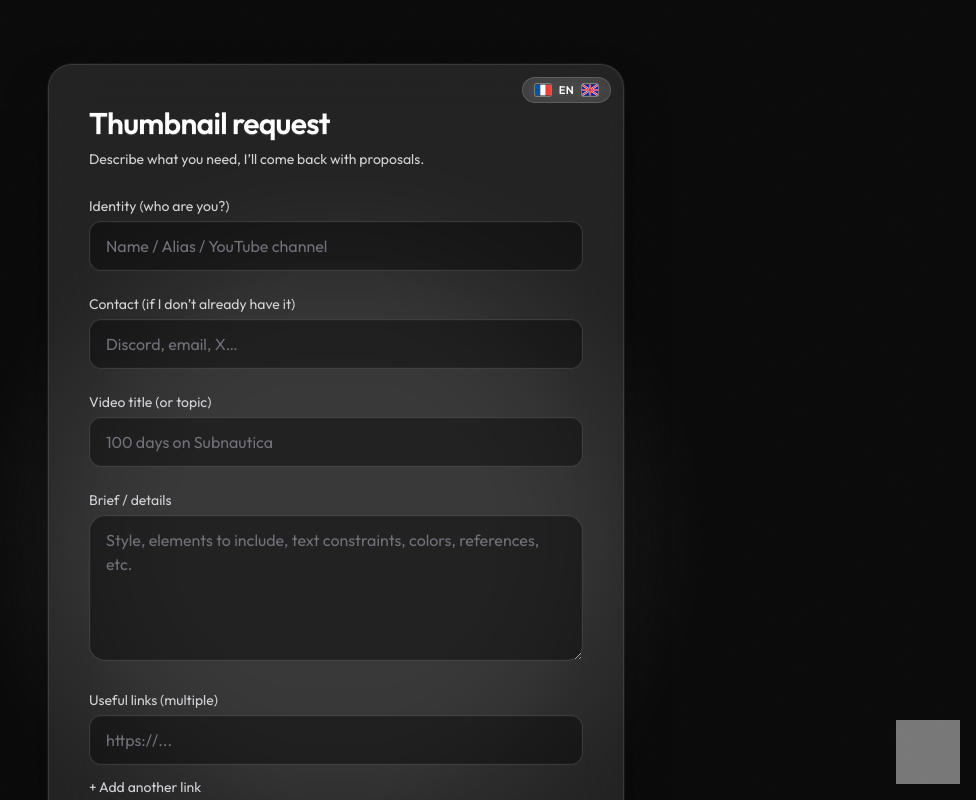
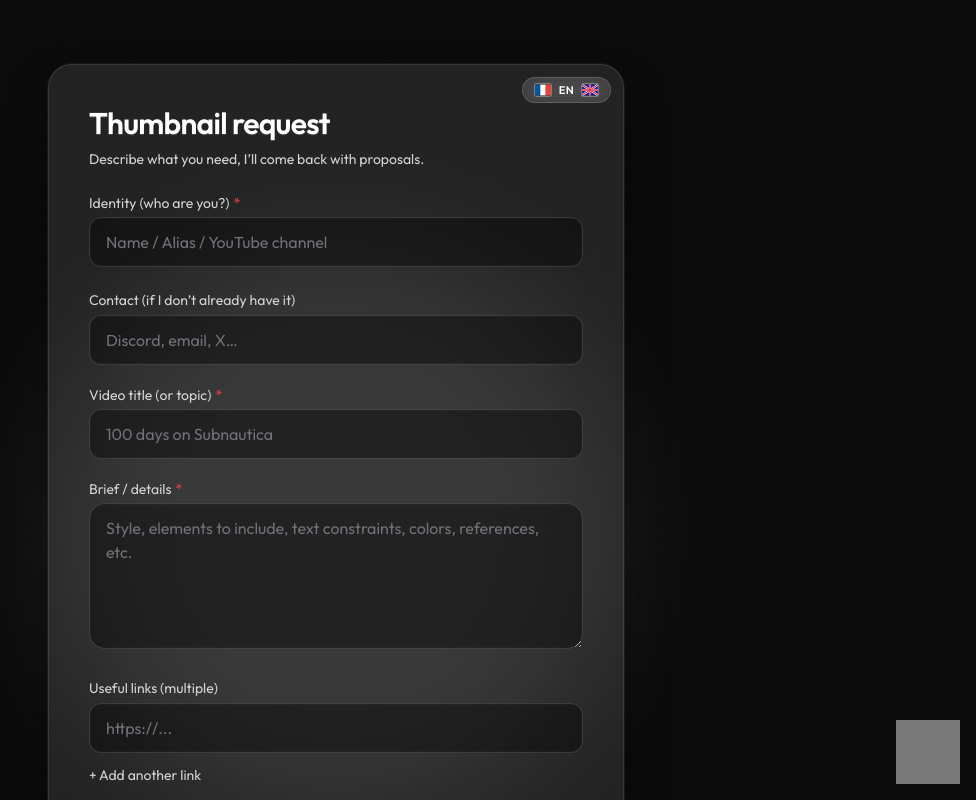
Before and after one commit to munoa/mwunh, a Next.js app: page / in a window 1280 px wide. Shown: the top 800 px of the page, without its empty margins (304-1280 px from the left). Built offline with nearby package versions, Linux system fonts and the light colour scheme; grey boxes are pictures that could not be loaded.

Commit message:
Update index.js

```diff
--- a/pages/index.js
+++ b/pages/index.js
@@ -56,6 +56,14 @@ export default function Home() {
       err: 'Oops, failed to send. Please try again later.'
     }
   }[lang];
+
+  // helper for required asterisk (red) + accessible text
+  const Req = () => (
+    <>
+      <span className="text-red-500 ml-1" aria-hidden="true">*</span>
+      <span className="sr-only"> required</span>
+    </>
+  );
 
   // --- Form state ---
   const [status, setStatus] = useState(null); // 'ok' | 'error' | null
@@ -165,7 +173,9 @@ export default function Home() {
 
           <form onSubmit={onSubmit} className="space-y-5">
             <div>
-              <label className="text-sm text-zinc-300">{t.identity}</label>
+              <label className="text-sm text-zinc-300 flex items-center">
+                {t.identity} <Req />
+              </label>
               <input
                 name="Identité"
                 type="text"
@@ -175,7 +185,7 @@ export default function Home() {
               />
             </div>
 
-            {/* NEW: Contact (optional) */}
+            {/* Contact (optional) */}
             <div>
               <label className="text-sm text-zinc-300">{t.contact}</label>
               <input
@@ -187,7 +197,9 @@ export default function Home() {
             </div>
 
             <div>
-              <label className="text-sm text-zinc-300">{t.video}</label>
+              <label className="text-sm text-zinc-300 flex items-center">
+                {t.video} <Req />
+              </label>
               <input
                 name="Titre"
                 type="text"
@@ -198,7 +210,9 @@ export default function Home() {
             </div>
 
             <div>
-              <label className="text-sm text-zinc-300">{t.brief}</label>
+              <label className="text-sm text-zinc-300 flex items-center">
+                {t.brief} <Req />
+              </label>
               <textarea
                 name="Brief"
                 rows="5"
```
